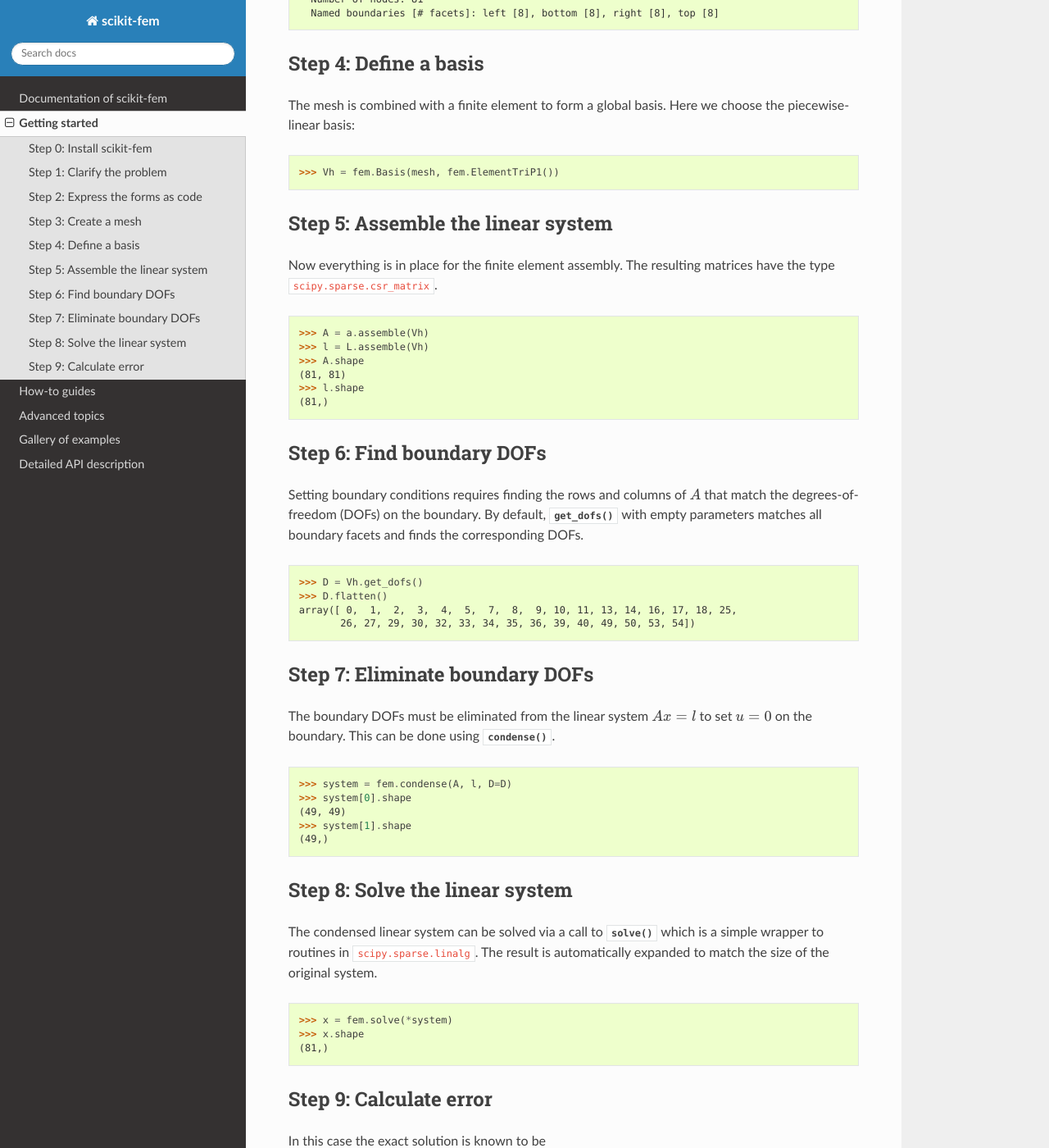
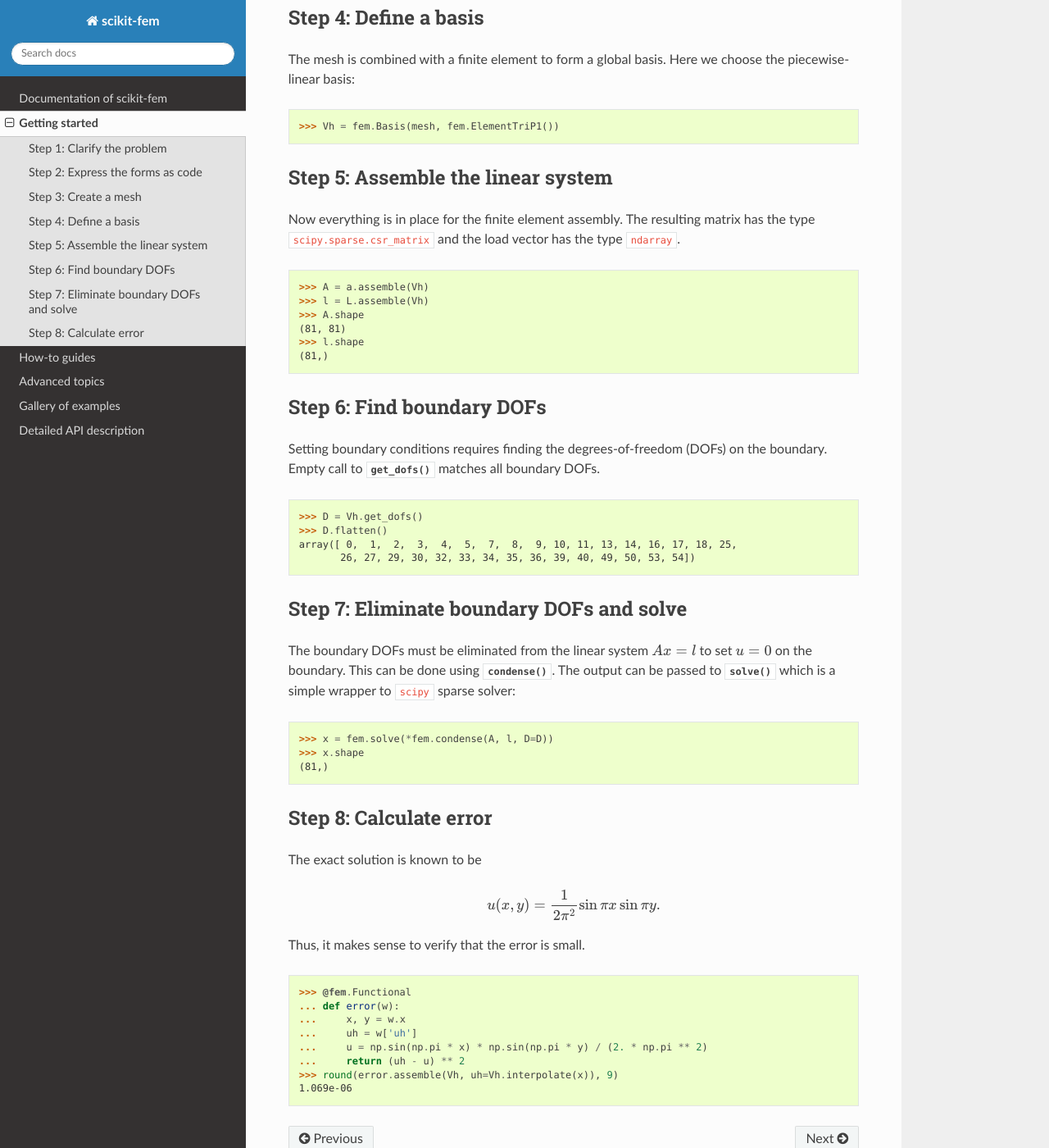
Before and after one commit to kinnala/scikit-fem, a Sphinx documentation site: the page built from docs/gettingstarted.rst, in a window 1280 px wide and 1400 px high, scrolled down 1569 px. Shown: the whole window at 82% size. Built offline with Sphinx 7.4.7 and the Read the Docs theme 2.0.0, drawn with Linux system fonts in a browser that asks for light colours; some of the changed text lies outside the part shown.

Commit message:
Updates to docs

```diff
--- a/docs/gettingstarted.rst
+++ b/docs/gettingstarted.rst
@@ -7,10 +7,8 @@
 This tutorial introduces you to scikit-fem.
 It assumes that you are familiar with the basics of the finite element method.
 
-Step 0: Install scikit-fem
-==========================
-
-If you have a supported Python installation on your computer, you can run
+If you have a supported Python installation on your computer, you can
+install the package via
 
 .. code-block:: bash
 
@@ -105,7 +103,8 @@ Step 5: Assemble the linear system
 ==================================
 
 Now everything is in place for the finite element assembly.
-The resulting matrices have the type ``scipy.sparse.csr_matrix``.
+The resulting matrix has the type ``scipy.sparse.csr_matrix``
+and the load vector has the type ``ndarray``.
 
 .. doctest::
 
@@ -119,10 +118,9 @@ The resulting matrices have the type ``scipy.sparse.csr_matrix``.
 Step 6: Find boundary DOFs
 ==========================
 
-Setting boundary conditions requires finding the rows and columns of :math:`A`
-that match the degrees-of-freedom (DOFs) on the boundary.  By default,
-:meth:`~skfem.assembly.CellBasis.get_dofs` with empty parameters matches all
-boundary facets and finds the corresponding DOFs.
+Setting boundary conditions requires finding the degrees-of-freedom (DOFs) on
+the boundary.  Empty call to
+:meth:`~skfem.assembly.basis.AbstractBasis.get_dofs` matches all boundary DOFs.
 
 .. doctest::
 
@@ -131,39 +129,25 @@ boundary facets and finds the corresponding DOFs.
    array([ 0,  1,  2,  3,  4,  5,  7,  8,  9, 10, 11, 13, 14, 16, 17, 18, 25,
           26, 27, 29, 30, 32, 33, 34, 35, 36, 39, 40, 49, 50, 53, 54])
 
-Step 7: Eliminate boundary DOFs
-===============================
+Step 7: Eliminate boundary DOFs and solve
+=========================================
 
 The boundary DOFs must be eliminated from the linear system :math:`Ax=l`
 to set :math:`u=0` on the boundary.
 This can be done using :func:`~skfem.utils.condense`.
+The output can be passed to :func:`~skfem.utils.solve`
+which is a simple wrapper to ``scipy`` sparse solver:
 
 .. doctest::
 
-   >>> system = fem.condense(A, l, D=D)
-   >>> system[0].shape
-   (49, 49)
-   >>> system[1].shape
-   (49,)
-
-Step 8: Solve the linear system
-===============================
-
-The condensed linear system can be solved via a call to :func:`~skfem.utils.solve`
-which is a simple wrapper to routines in ``scipy.sparse.linalg``.
-The result is automatically expanded to match the size of the original system.
-
-.. doctest::
-
-   >>> x = fem.solve(*system)
+   >>> x = fem.solve(*fem.condense(A, l, D=D))
    >>> x.shape
    (81,)
 
-
-Step 9: Calculate error
+Step 8: Calculate error
 =======================
 
-In this case the exact solution is known to be
+The exact solution is known to be
 
 .. math::
 
```
Also changed, not shown: other parts of docs/gettingstarted.rst (+1 -1 lines), docs/api.rst (+5 -2 lines), docs/howto.rst (+179 -184 lines).
